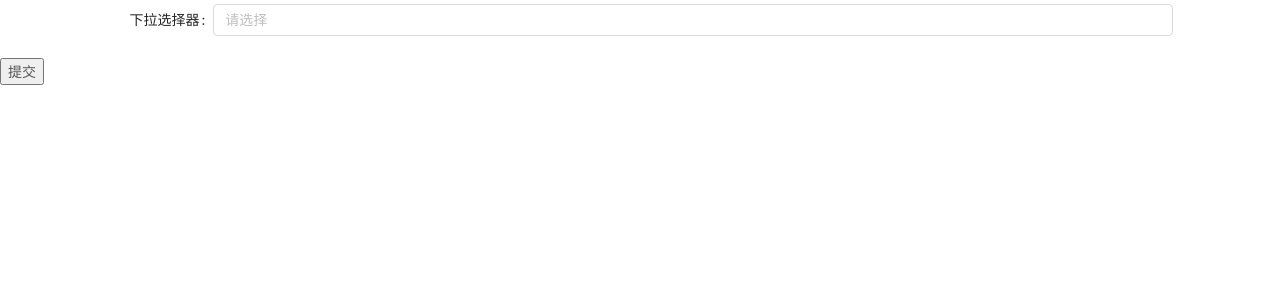
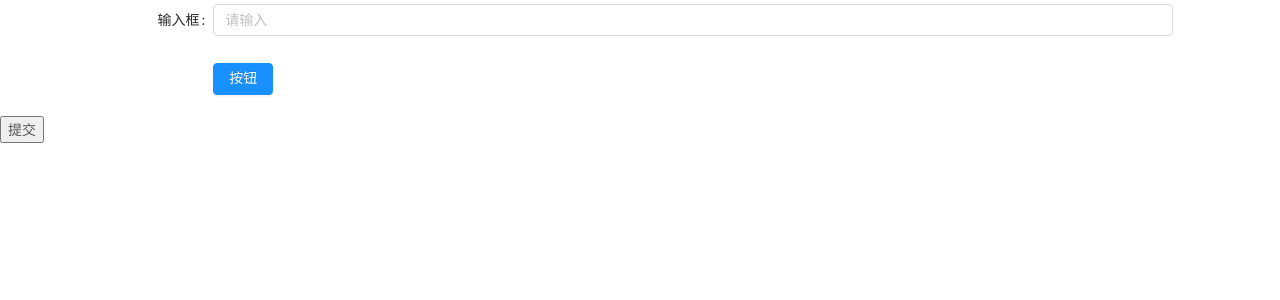
Before and after one commit to Kchengz/k-form-design, a Vue app: page /#/formDesign in a window 1280 px wide. Shown: the top 300 px of the page. Built offline with nearby package versions, Linux system fonts and the light colour scheme.

Commit message:
按钮控件支持绑定自定义函数

```diff
--- a/examples/views/formDesign/index.vue
+++ b/examples/views/formDesign/index.vue
@@ -2,8 +2,8 @@
   <div>
     <k-form-build
       :value="jsonData"
+      ref="KFB"
       :dynamicData="dynamicData"
-      ref="KFB"
       @submit="handleSubmit"
     />
     <button @click="getData">提交</button>
@@ -15,43 +15,36 @@ export default {
   data() {
     return {
       dynamicData: {
-        dataKey: [
-          {
-            label: "动态数据1",
-            value: 1
-          },
-          {
-            label: "动态数据2",
-            value: 2
-          },
-          {
-            label: "动态数据3",
-            value: 3
-          }
-        ]
+        funName: this.printHelloWorld
       },
       jsonData: {
         list: [
           {
-            type: "select",
-            label: "下拉选择器",
+            type: "input",
+            label: "输入框",
             options: {
+              type: "text",
               width: "100%",
-              multiple: false,
-              disabled: false,
+              defaultValue: "",
+              placeholder: "请输入",
               clearable: false,
-              placeholder: "请选择",
-              dynamicKey: "dataKey",
-              dynamic: true,
-              options: [
-                { value: "1", label: "下拉框1" },
-                { value: "2", label: "下拉框2" }
-              ],
-              filterable: false
+              maxLength: null,
+              disabled: false
             },
-            model: "select_1585474682040",
-            key: "select_1585474682040",
+            model: "input_1585484534818",
+            key: "input_1585484534818",
             rules: [{ required: false, message: "必填项" }]
+          },
+          {
+            type: "button",
+            label: "按钮",
+            options: {
+              type: "primary",
+              handle: "dynamic",
+              dynamicFun: "funName",
+              disabled: false
+            },
+            key: "button_1585484533580"
           }
         ],
         config: {
@@ -86,6 +79,9 @@ export default {
         .catch(err => {
           console.log(err, "校验失败");
         });
+    },
+    printHelloWorld() {
+      alert("hello world");
     }
   }
 };
--- a/packages/KBatch/batch.vue
+++ b/packages/KBatch/batch.vue
@@ -3,7 +3,7 @@
  * @Author: kcz
  * @Date: 2020-03-27 18:36:56
  * @LastEditors: kcz
- * @LastEditTime: 2020-03-29 16:35:07
+ * @LastEditTime: 2020-03-29 19:41:45
  -->
 <template>
   <a-form-model
@@ -18,7 +18,7 @@
       :columns="columns"
       :dataSource="dynamicValidateForm.domains"
       bordered
-      :scroll="{ x: record.list.length * 190 + 80, y: record.options.scrollX }"
+      :scroll="{ x: record.list.length * 190 + 80, y: record.options.scrollY }"
     >
       <template
         v-for="item in record.list"
--- a/packages/KFormDesign/config/formItemsConfig.js
+++ b/packages/KFormDesign/config/formItemsConfig.js
@@ -151,7 +151,6 @@ export const basicsList = [
       dynamicKey: "",
       dynamic: false,
       options: [
-        // 按钮选项配置，value为选项值，label为选项文字
         {
           value: "1",
           label: "选项1"
@@ -166,7 +165,7 @@ export const basicsList = [
         }
       ]
     },
-    model: "", // 数据字段
+    model: "",
     key: "",
     rules: [
       {
@@ -183,7 +182,6 @@ export const basicsList = [
       width: "100%", // 宽度
       defaultValue: "", // 默认值，字符串 12:00:00
       rangeDefaultValue: [], // 默认值，字符串 12:00:00
-      // rangeDefaultValue: ["2015-10-15", "2015-10-15"], // 默认值，字符串 12:00:00
       range: false, // 范围日期选择，为true则会显示两个时间选择框（同时defaultValue和placeholder要改成数组），
       showTime: false, // 是否显示时间选择器
       disabled: false, // 是否禁用
@@ -358,6 +356,7 @@ export const basicsList = [
     options: {
       type: "primary",
       handle: "submit",
+      dynamicFun: "",
       disabled: false // 是否禁用，false不禁用，true禁用
     },
     key: ""
--- a/packages/KFormDesign/module/formItemProperties.vue
+++ b/packages/KFormDesign/module/formItemProperties.vue
@@ -227,9 +227,15 @@
         </a-form-item>
         <a-form-item v-if="selectItem.type === 'button'" label="按钮操作">
           <a-radio-group buttonStyle="solid" v-model="options.handle">
-            <a-radio-button value="submit">提交表单</a-radio-button>
-            <a-radio-button value="reset">重置表单</a-radio-button>
+            <a-radio-button value="submit">提交</a-radio-button>
+            <a-radio-button value="reset">重置</a-radio-button>
+            <a-radio-button value="dynamic">动态函数</a-radio-button>
           </a-radio-group>
+          <a-input
+            v-show="options.handle === 'dynamic'"
+            v-model="options.dynamicFun"
+            placeholder="动态函数名"
+          ></a-input>
         </a-form-item>
         <a-form-item v-if="selectItem.type === 'alert'" label="辅助描述">
           <a-input v-model="options.description"></a-input>
--- a/packages/KFormItem/index.vue
+++ b/packages/KFormItem/index.vue
@@ -3,7 +3,7 @@
  * @Author: kcz
  * @Date: 2020-01-02 22:41:48
  * @LastEditors: kcz
- * @LastEditTime: 2020-03-29 17:13:48
+ * @LastEditTime: 2020-03-29 20:30:14
  -->
 <template>
   <a-form-item
@@ -310,17 +310,18 @@
     "
   >
     <a-button
-      v-if="record.options.handle === 'submit'"
       :disabled="disabled || record.options.disabled"
+      @click="
+        record.options.handle === 'submit'
+          ? false
+          : record.options.handle === 'reset'
+          ? $emit('handleReset')
+          : dynamicData[record.options.dynamicFun]
+          ? dynamicData[record.options.dynamicFun]()
+          : false
+      "
       :type="record.options.type"
-      html-type="submit"
-      v-text="record.label"
-    ></a-button>
-    <a-button
-      v-else
-      :disabled="disabled || record.options.disabled"
-      :type="record.options.type"
-      @click="$emit('handleReset')"
+      :html-type="record.options.handle === 'submit' ? 'submit' : undefined"
       v-text="record.label"
     ></a-button>
   </a-form-item>
@@ -428,7 +429,6 @@ export default {
     }
   },
   methods: {
-    // KBatch
     validationSubform() {
       // 验证动态表格
       if (!this.$refs.KBatch) return true;
--- a/styles/form-design.less
+++ b/styles/form-design.less
@@ -1,12 +1,11 @@
 // 表单设计器样式
-@aside-border-color      : #ccc;
 @primary-background-color: fade(@primary-color, 6%);
 @primary-hover-bg-color  : fade(@primary-color, 20%);
 @layout-background-color : fade(@layout-color, 12%);
 @layout-hover-bg-color   : fade(@layout-color, 24%);
 
 @title-text-color: #fff;
-@border-color: #ccc;
+@border-color    : #ccc;
 
 @left-right-width      : 270px;
 @header-height         : 56px;
@@ -35,7 +34,7 @@
 
   // 头部操作按钮区域
   .operating-area {
-    border-bottom  : 2px solid #dcdcdc;
+    border-bottom  : 2px solid @border-color;
     font-size      : 16px;
     text-align     : left;
     height         : @operating-area-height;
@@ -110,10 +109,20 @@
           padding: 0;
         }
 
-        .ant-collapse>.ant-collapse-item>.ant-collapse-header {
-          padding            : 7px 0 7px 40px;
-          // background-color: @border-color;
+        .ant-collapse {
+          border: 0;
+          >.ant-collapse-item {
+              border-color: @border-color;
+              >.ant-collapse-header {
+              padding: 7px 0 7px 40px;
+            }
+
+            >.ant-collapse-content {
+              border-color: @border-color;
+            }
+          }
         }
+
 
         ul {
           padding      : 5px;
@@ -124,10 +133,9 @@
           // background: #efefef;
 
           li {
-            @shadowColor : #aaa;
             border-radius: 0;
             border       : 0;
-            box-shadow   : 1px 0 0 0 @shadowColor, 0 1px 0 0 @shadowColor, 1px 1px 0 0 @shadowColor, 1px 0 0 0 @shadowColor inset, 0 1px 0 0 @shadowColor inset;
+            box-shadow   : 1px 0 0 0 @border-color, 0 1px 0 0 @border-color, 1px 1px 0 0 @border-color, 1px 0 0 0 @border-color inset, 0 1px 0 0 @border-color inset;
             padding      : 8px 12px;
             transition   : all 0.3s;
             width        : calc(50% - 6px);
@@ -413,10 +421,10 @@
 
             // 动态表格设计面板样式
             .batch-box {
-              >.batch-label{
-                font-size: 16px;
+              >.batch-label {
+                font-size  : 16px;
                 font-weight: 500;
-                padding: 10px 10px;
+                padding    : 10px 10px;
               }
 
               .draggable-box {
@@ -441,8 +449,8 @@
                   }
 
                   >div {
-                    min-width  : 185px;
-                    display: inline-block;
+                    min-width     : 185px;
+                    display       : inline-block;
                     vertical-align: top;
 
                     .ant-form-item>.ant-form-item-label,
@@ -742,17 +750,20 @@
     .ant-form-item {
       margin: 0;
     }
-    .ant-form-item-control-wrapper{
+
+    .ant-form-item-control-wrapper {
       width: 170px !important;
     }
 
-    .ant-table-thead > tr > th{
+    .ant-table-thead>tr>th {
 
       padding: 12px;
     }
-    .ant-table-tbody > tr > td{
+
+    .ant-table-tbody>tr>td {
       padding: 8px;
     }
+
     .ant-form-inline .ant-form-item-with-help {
       margin: 0;
     }
```
Also changed, not shown: 3 other files (tests, documents, lock files or other folders).
